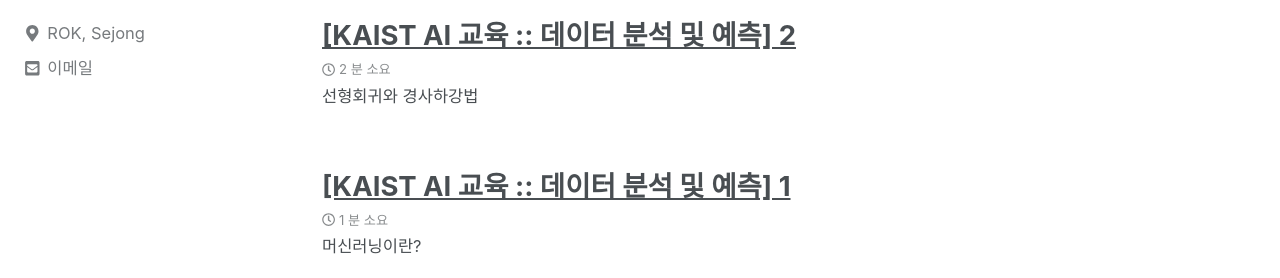
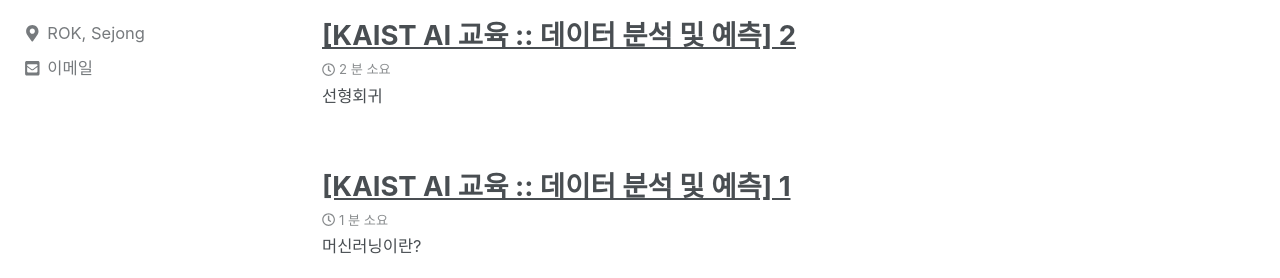
Before and after one commit to can019/can019.github.io, a Jekyll site: the page built from index.html, in a window 1280 px wide and 900 px high. Shown: the part 214-492 px from the top of the window. Built offline with Jekyll 4.4.1, drawn with Linux system fonts in a browser that asks for light colours; nearby versions of some CDN libraries; the list of posts is cut into pages by our own code.

```diff
--- a/_posts/2020-08-18-MachineLearning-AI-2.md
+++ b/_posts/2020-08-18-MachineLearning-AI-2.md
@@ -3,7 +3,7 @@ title: "[KAIST AI 교육 :: 데이터 분석 및 예측] 2"
 date: 2020-08-19 01:56:30 -0400
 categories: MachineLearning DataAnalyze
 ---
-# 선형회귀와 경사하강법
+# 선형회귀
 
 <hr/>
 <div style = "font-size :0.8em">
```
